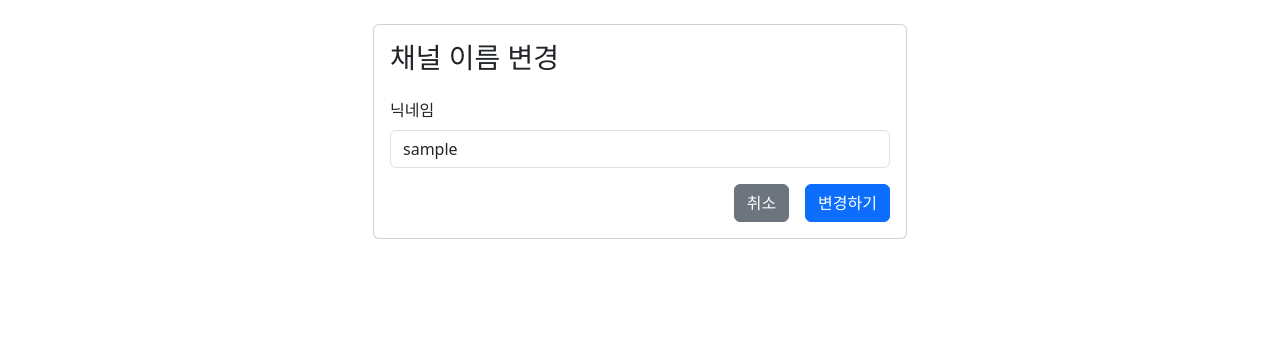
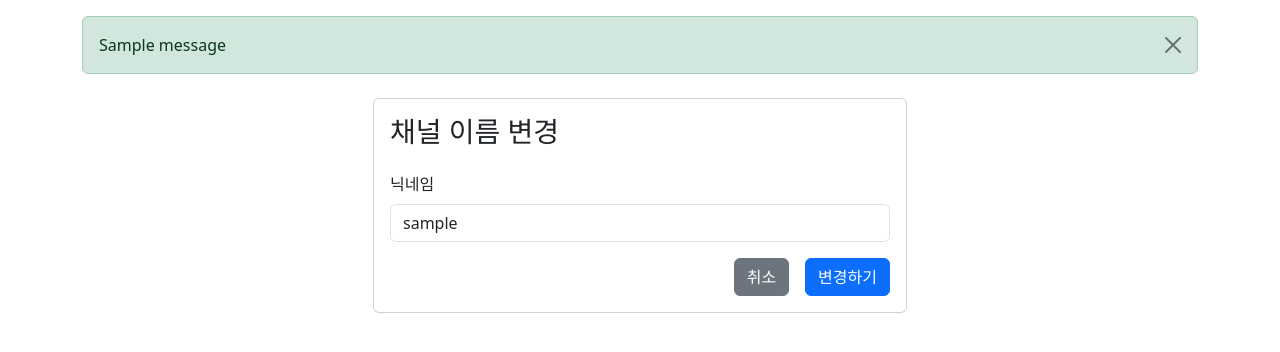
Before and after one commit to smahn9123/django-travelog, a Django app: page /accounts/nickname/change in a window 1280 px wide. Shown: the part 58-410 px from the top of the page. Run offline with Django 5.2, Linux system fonts and the light colour scheme; a user stored in the database is signed in; tables that the repository leaves empty hold one stand-in row (values such as "Sample post"); one stand-in notice (Sample message) is shown; parts of the project's set-up code (start-up, migrations or seed data) failed here and were passed over; some libraries are stand-ins or nearby versions.

Commit message:
✨ enable django messages

```diff
--- a/templates/base.html
+++ b/templates/base.html
@@ -50,6 +50,18 @@
       </div>
     </nav>
 
+    <!-- Messages 섹션 -->
+    {% if messages %}
+      <div class="container mt-3">
+        {% for message in messages %}
+          <div class="alert alert-{{ message.tags }} alert-dismissible fade show" role="alert">
+            {{ message }}
+            <button type="button" class="btn-close" data-bs-dismiss="alert" aria-label="Close"></button>
+          </div>
+        {% endfor %}
+      </div>
+    {% endif %}
+
     <main class="container mt-4">
       {% block content %}{% endblock %}
     </main>
```
Also changed, not shown: config/settings.py (+9 -0 lines).
